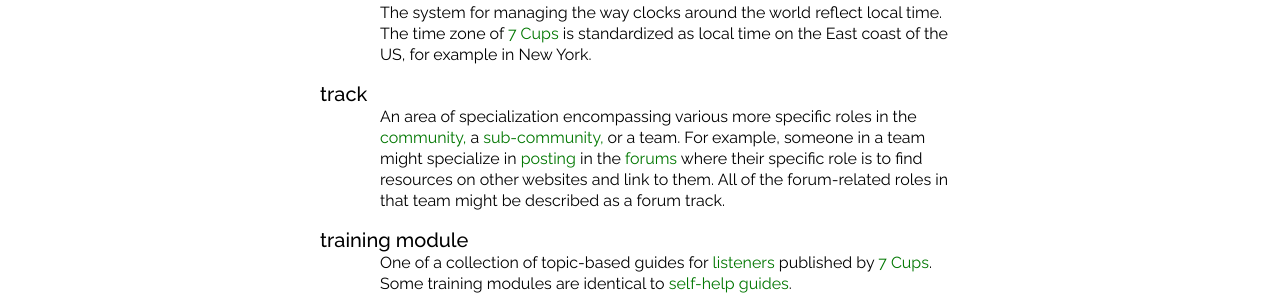
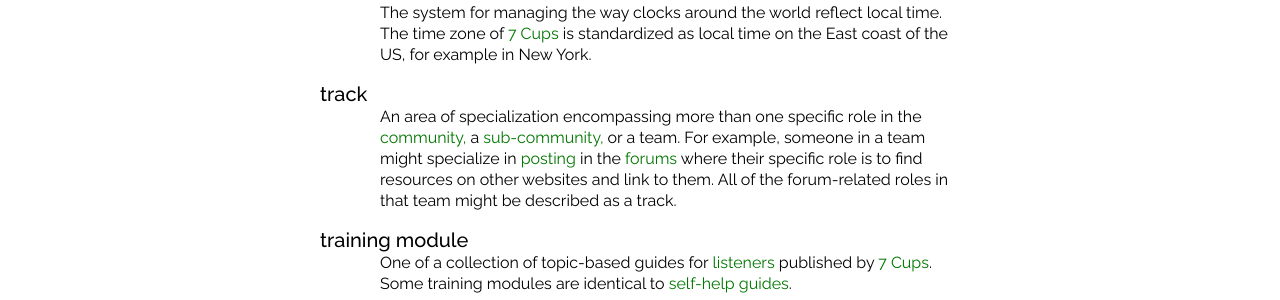
Before and after one commit to RarelyCharlie/rarelycharlie.github.io, a Jekyll site: the page built from glossary.md, in a window 1280 px wide and 900 px high, scrolled down 19522 px. Shown: the part 153-453 px from the top of the window. Built offline with Jekyll 4.4.1, drawn with Linux system fonts in a browser that asks for light colours.

Commit message:
improve track

```diff
--- a/glossary.md
+++ b/glossary.md
@@ -726,7 +726,7 @@ A ~~discussion~~ about a particular topic in a ~~forum~~.
 The system for managing the way clocks around the world reflect local time. The time zone of ~~7 Cups~~ is standardized as local time on the East coast of the US, for example in New York.
 
 # track
-An area of specialization encompassing various more specific roles in the ~~community,~~ a ~~sub-community,~~ or a team. For example, someone in a team might specialize in ~~posting/post~~ in the ~~forums/forum~~ where their specific role is to find resources on other websites and link to them. All of the forum-related roles in that team might be described as a forum track.
+An area of specialization encompassing more than one specific role in the ~~community,~~ a ~~sub-community,~~ or a team. For example, someone in a team might specialize in ~~posting/post~~ in the ~~forums/forum~~ where their specific role is to find resources on other websites and link to them. All of the forum-related roles in that team might be described as a track.
 
 # training module
 One of a collection of topic-based guides for ~~listeners/listener~~ published by ~~7 Cups~~. Some training modules are identical to ~~self-help guides~~.
```
